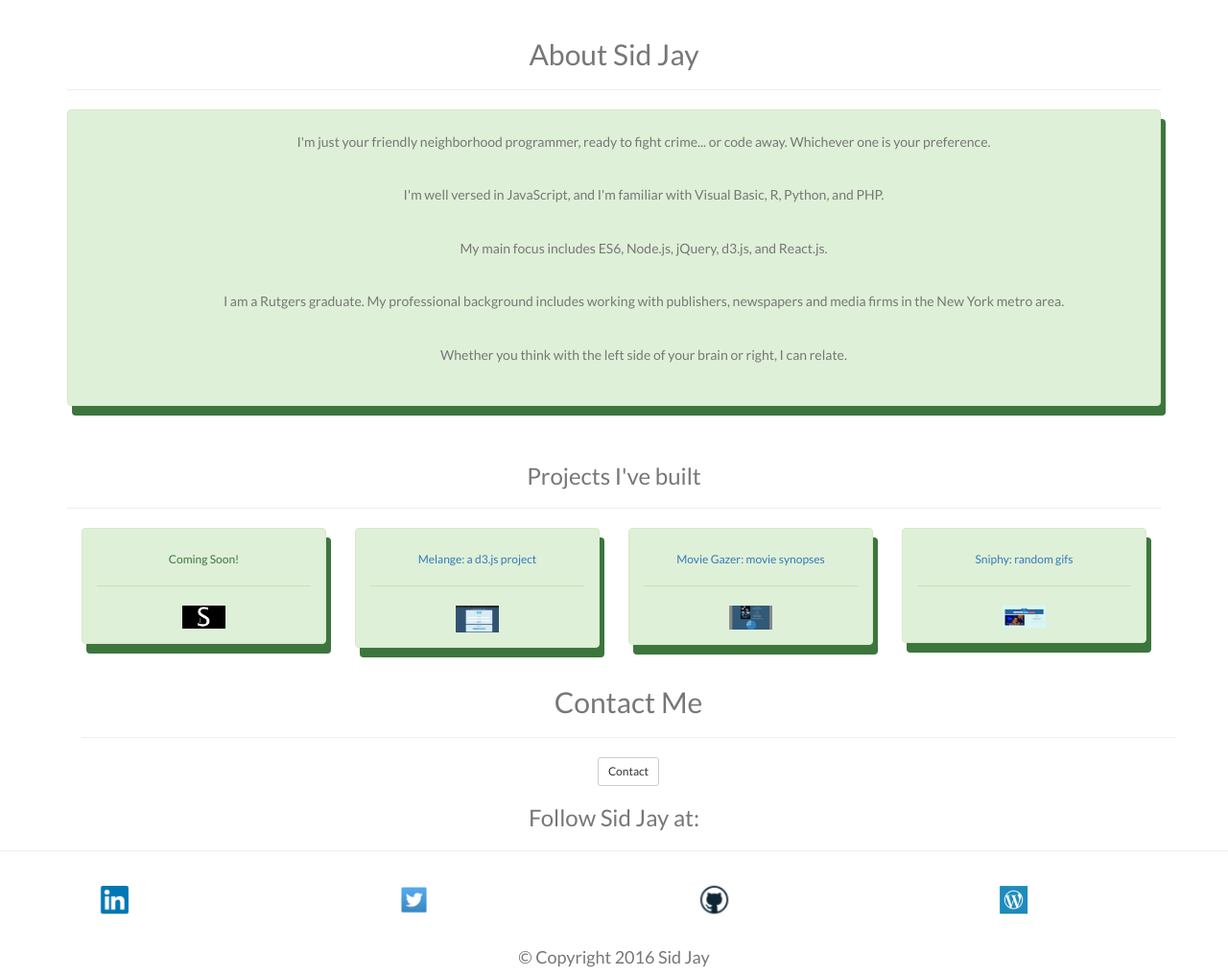
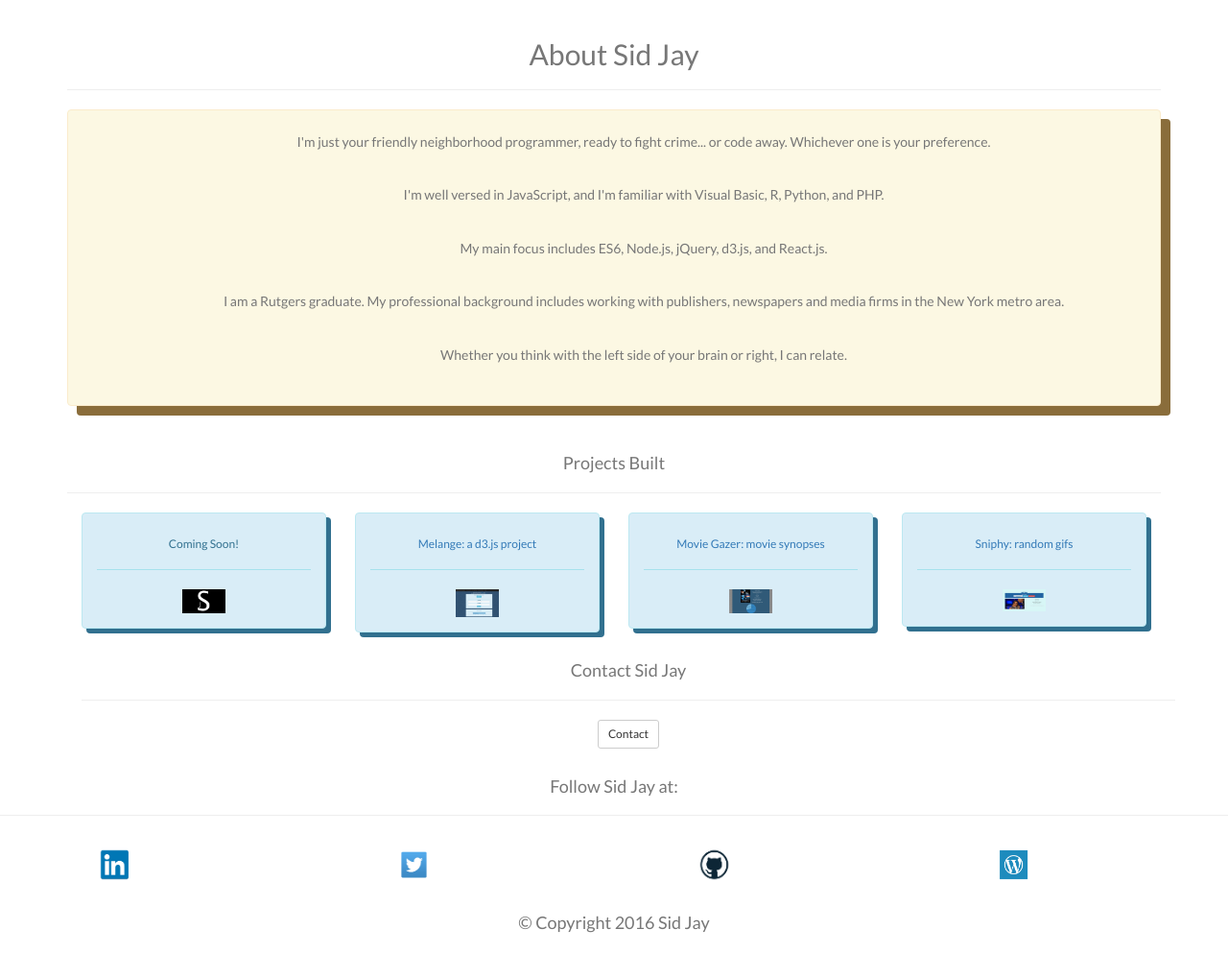
Before and after one commit to sidjayisaok/Portfolio_redux, a PHP site: page / in a window 1280 px wide. Shown: the part 52-1070 px from the top of the page at 96% size. After the commit the page ends 1024 px from the top, so only its background shows below. Run offline with PHP 8.4, Linux system fonts and the light colour scheme; some libraries are stand-ins or nearby versions; some web fonts are replaced.

Commit message:
minor updates

```diff
--- a/assets/font.css
+++ b/assets/font.css
@@ -6,8 +6,12 @@ img {
   width: 20%;
 }
 
-.alert-success{
-  box-shadow: 5px 10px;
+.alert-info{
+  box-shadow: 5px 5px;
+}
+
+.alert-warning{
+  box-shadow: 10px 10px;
 }
 
 @media (min-width: 480px) {
--- a/index2.html
+++ b/index2.html
@@ -52,7 +52,7 @@
 			<h2>About Sid Jay</h2>
 			<hr>
 
-		<div class="alert alert-success animated fadeInRight">
+		<div class="alert alert-warning animated fadeInRight">
 			<div class="container">
 				<h5><p class="text-muted text-center">
 					I'm just your friendly neighborhood programmer, ready to fight crime... or code away. Whichever one is your preference.
@@ -83,13 +83,13 @@
 		<br>
 
 			<div class="text-muted text-center">
-				<h3>Projects I've built</h3>
+				<h4>Projects Built</h4>
 				<hr>
 			</div>
 
 			<div class="row container">
 				<div class="animated fadeInLeft col-md-3">
-					<div class="alert alert-success">
+					<div class="alert alert-info">
 					<div><h6>Coming Soon!</h6></div>
 					<hr>
 					<img src="assets/bloglogo.png" alt="picture" class="image-responsive">
@@ -98,7 +98,7 @@
 
 
 				<div class="animated fadeInRight col-md-3">
-					<div class="alert alert-success">
+					<div class="alert alert-info">
 					<div><h6><a href="https://melangeapp.herokuapp.com/">Melange: a d3.js project</a></h6></div>
 					<hr>
 					<a href="https://melangeapp.herokuapp.com/"><img src="assets/Melange.png" alt="picture" class="image-responsive"></a>
@@ -106,7 +106,7 @@
 				</div>
 
 				<div class="animated fadeInLeft col-md-3">
-					<div class="alert alert-success">
+					<div class="alert alert-info">
 					<div><h6><a href="https://moviegazer-b969d.firebaseapp.com/">Movie Gazer: movie synopses</a></h6></div>
 					<hr>
 					<a href="https://moviegazer-b969d.firebaseapp.com/"><img src="assets/MovieGazer.png" alt="picture" class="image-responsive"></a>
@@ -114,7 +114,7 @@
 				</div>
 
 				<div class="animated fadeInRight col-md-3">
-					<div class="alert alert-success">
+					<div class="alert alert-info">
 					<div><h6><a href="https://thawing-retreat-41371.herokuapp.com/?">Sniphy: random gifs</a></h6></div>
 					<hr>
 					<a href="https://thawing-retreat-41371.herokuapp.com/?"><img src="assets/Sniphy.png" alt="picture" class="image-responsive"></a>
@@ -123,7 +123,7 @@
 		</div>
 
 			<div class="container">
-				<h2>Contact Me</h2>
+				<h4>Contact Sid Jay</h4>
 				<hr>
 				<!-- Trigger the modal with a button -->
 				<button type="button" class="btn btn-default btn-sm" data-toggle="modal" data-target="#myModal">Contact</button>
@@ -153,10 +153,11 @@
 			</div>
 
 
-			</section>
+		</section>
 
 <aside class="text-muted text-center">
-			<h3>Follow Sid Jay at:</h3>
+			<br>
+			<p class="text-muted text-center"><h4>Follow Sid Jay at:</h4></p>
 			<hr>
 
 <div class="container text-center col-md-12">
```
